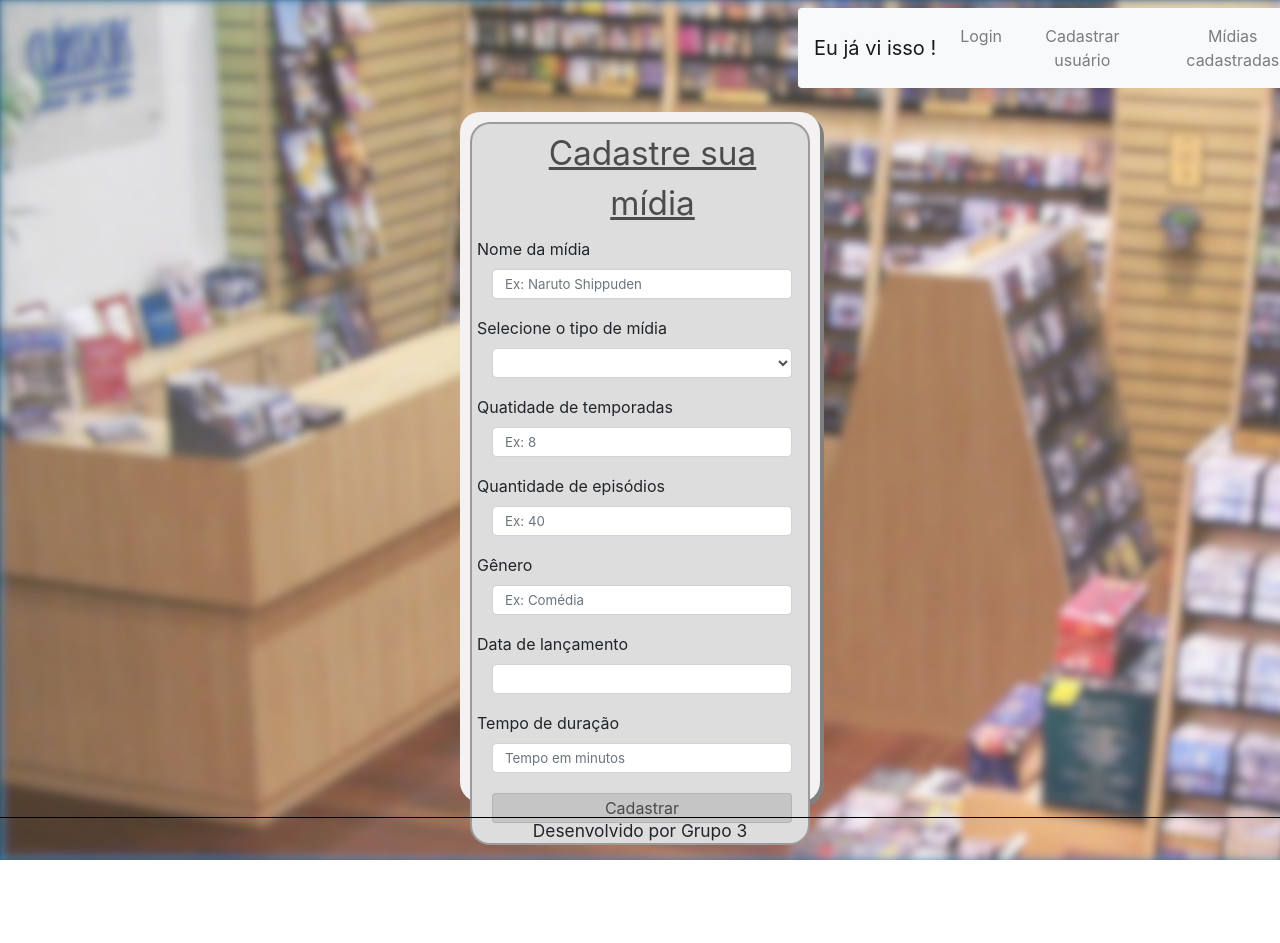
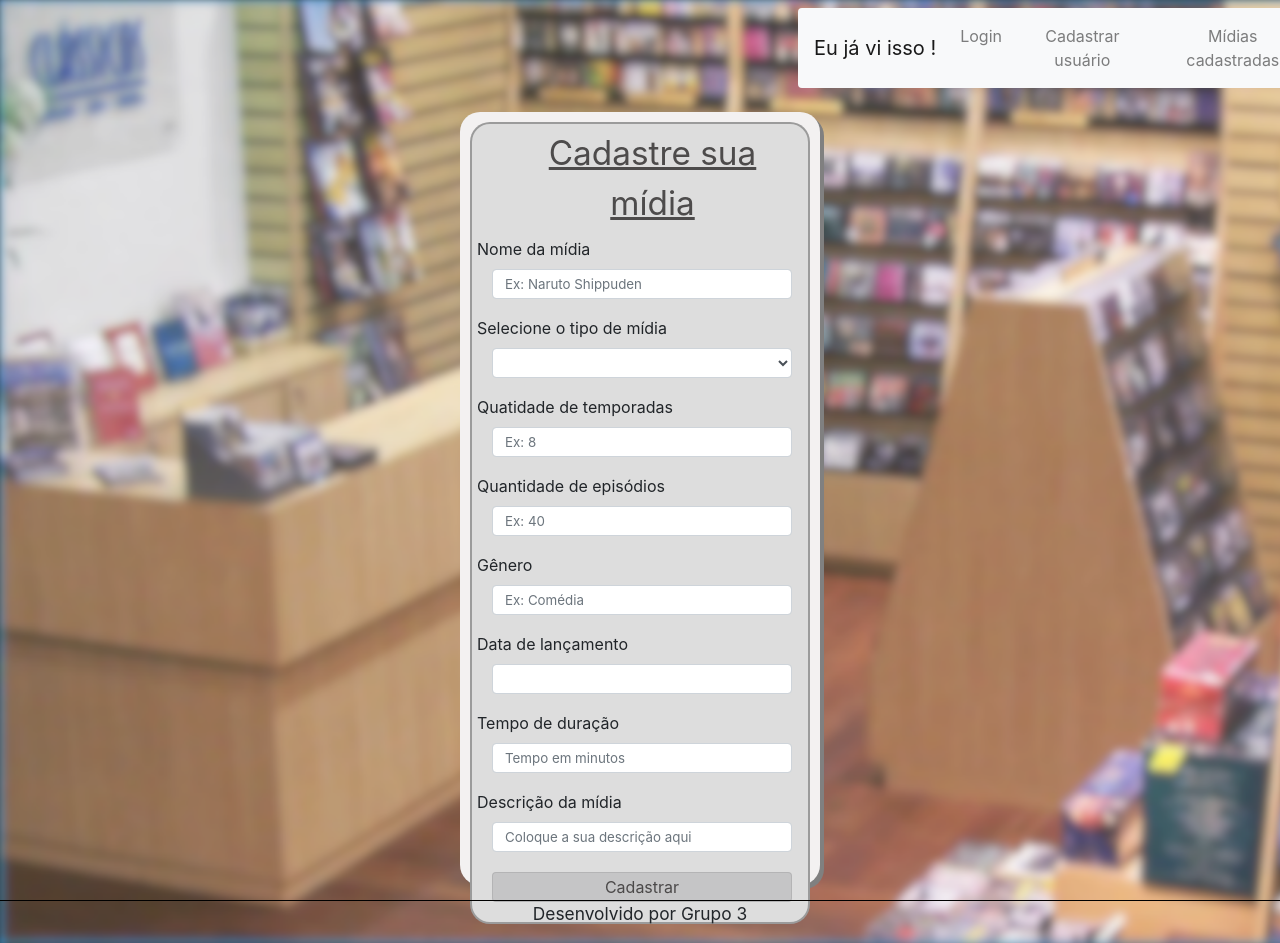
Before and after one commit to vitorHoller/projeto-trainee3, a React (Create React App) app in the folder Projeto/grupo3/: page /cadastromidia in a window 1280 px wide. Before the commit the page ends 860 px from the top, so only its background shows below. Built offline with nearby package versions, Linux system fonts and the light colour scheme.

Commit message:
inclusão do tópico de descrição da midia e adaptacao da pag

```diff
--- a/Projeto/grupo3/src/Pages/CadastroMidias/cadastroMidias.css
+++ b/Projeto/grupo3/src/Pages/CadastroMidias/cadastroMidias.css
@@ -73,7 +73,7 @@
 .form{
     width: 360px;
     background: rgb(243, 241, 241);
-    height: 690px;
+    height: 773px;
     border-radius: 20px;
     box-shadow: 4px 4px grey;
     padding: 10px;
--- a/Projeto/grupo3/src/Pages/CadastroMidias/cadastroMidias.js
+++ b/Projeto/grupo3/src/Pages/CadastroMidias/cadastroMidias.js
@@ -23,6 +23,8 @@ export default function CadastroMidias() {
 
     const [duracao, setDuracao] = useState('')
 
+    const [descricao, setDescricao] = useState('')
+
     const [botao, setbotao] = useState(null)
 
 
@@ -38,7 +40,8 @@ export default function CadastroMidias() {
                     && !!episodios == true
                     && !!selectedDate == true
                     && !!genero == true
-                    && !!botao == true) &&
+                    && !!botao == true
+                    && !!descricao == true) &&
 
                     <Alert variant="success">
 
@@ -169,6 +172,17 @@ export default function CadastroMidias() {
 
                     </FormGroup>
 
+                    <Form.Group>
+
+                        <Form.Label>Descrição da mídia</Form.Label>
+
+                        <Form.Control placeholder='Coloque a sua descrição aqui'
+                            value={descricao}
+                            onChange={e => setDescricao(e.target.value)}
+                        />
+{console.log(descricao)}
+                    </Form.Group>
+
                     <Button className='botao' onClick={() => setbotao(true)}>Cadastrar</Button>
 
                 </Form>
```
